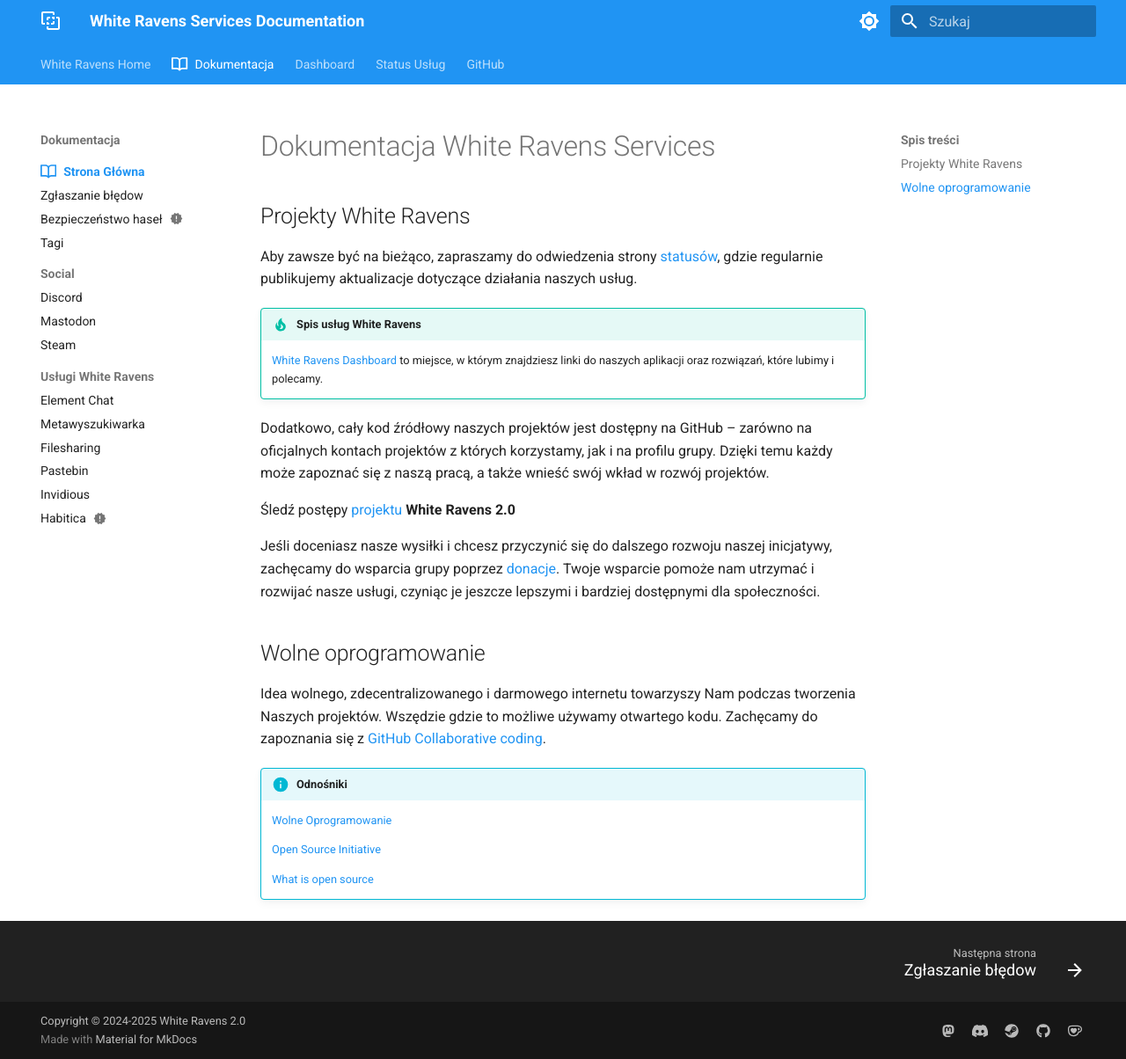
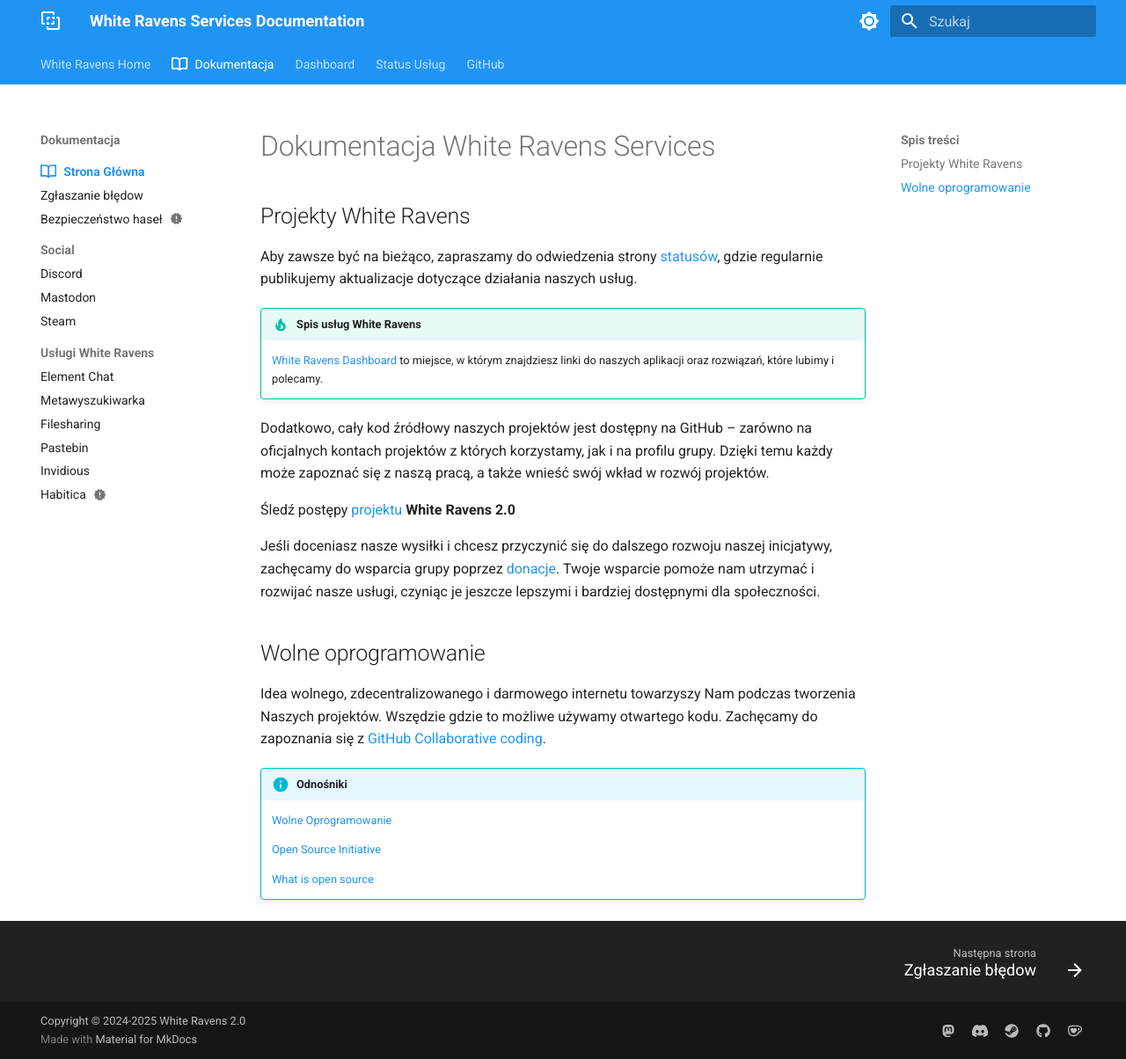
Before and after one commit to whiteravens20/wrservices.link, an MkDocs documentation site: the page built from docs/index.md, in a window 1280 px wide and 1204 px high. Shown: the whole window at 88% size. Built offline with MkDocs 1.6.1 and Material for MkDocs 9.7.7, drawn with Linux system fonts in a browser that asks for light colours.

Commit message:
remove Tags index

```diff
--- a/mkdocs.yml
+++ b/mkdocs.yml
@@ -91,7 +91,7 @@
       - 'Strona Główna': index.md
       - 'Zgłaszanie błędow': bugs.md
       - 'Bezpieczeństwo haseł': passwordsec.md
-      - 'Tagi': tags.md
+#      - 'Tagi': tags.md
     - 'Social':
       - 'Discord': discord.md
       - 'Mastodon': mastodon.md
```
